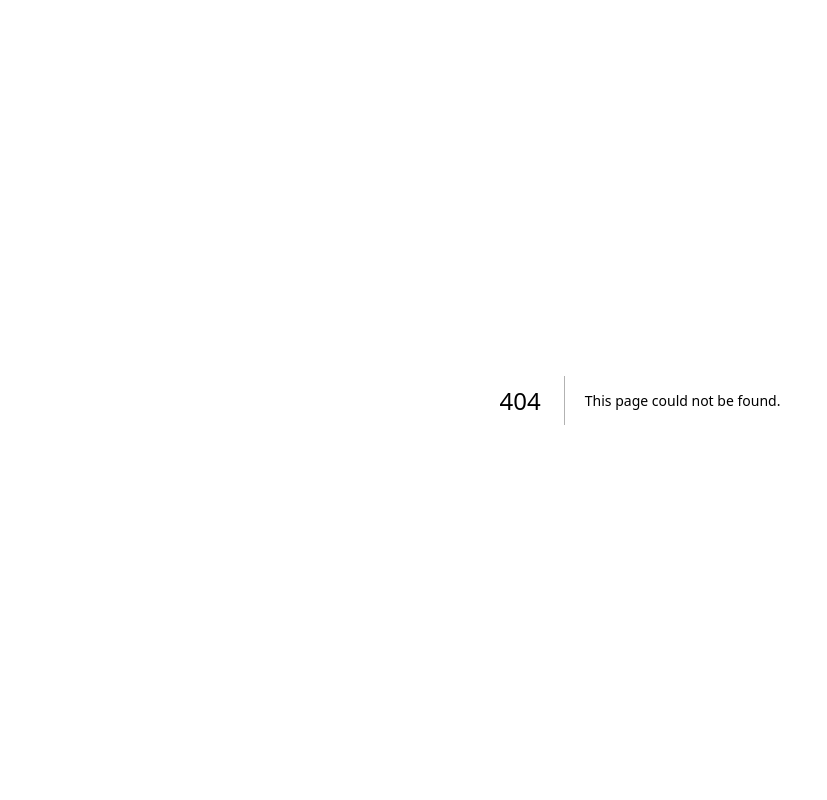
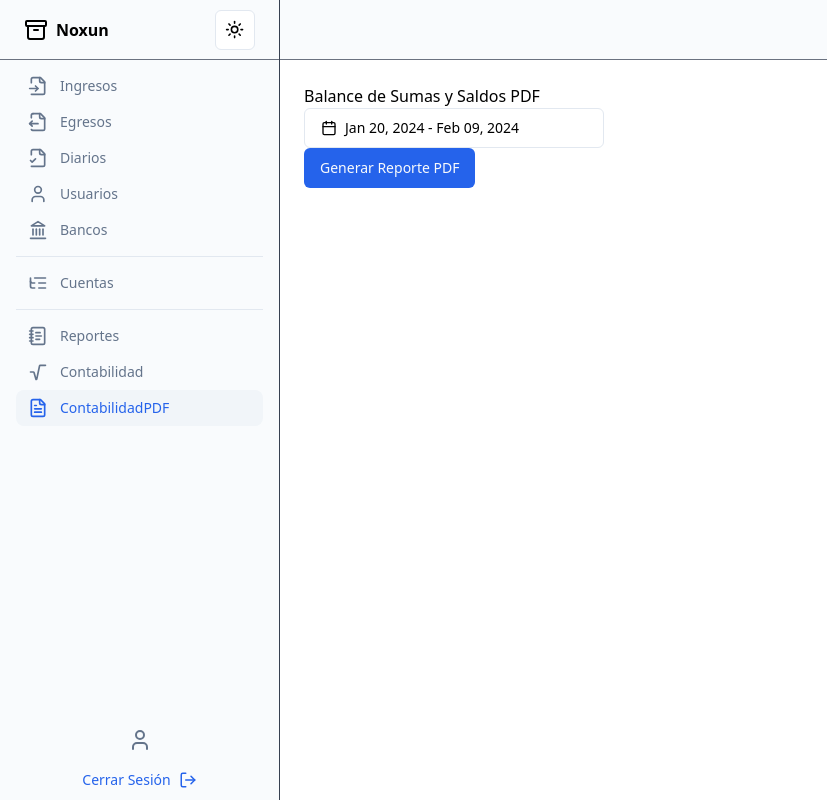
Before and after one commit to noxun/Contable-demo-deploy, a Next.js app: page /dashboard/accountingPdf in a window 1280 px wide. Before the commit this address had no page. Shown: the whole page, without its empty margins (0-827 px from the left). Built offline with nearby package versions, Linux system fonts and the light colour scheme.

Commit message:
agregado reportes desde el backend

```diff
--- /dev/null
+++ b/src/app/dashboard/accounting/page.tsx
@@ -0,0 +1,105 @@
+"use client";
+import Select from "react-select";
+import { addDays, format } from "date-fns";
+import { Calendar as CalendarIcon } from "lucide-react";
+import { DateRange } from "react-day-picker";
+
+import { cn } from "@/lib/utils";
+import { Button } from "@/components/ui/button";
+import { Calendar } from "@/components/ui/calendar";
+import {
+  Popover,
+  PopoverContent,
+  PopoverTrigger,
+} from "@/components/ui/popover";
+import { useState } from "react";
+import axios from "axios";
+
+const options = [
+  { value: "balanceDeSumas", label: "Balance De Sumas" },
+  { value: "estadoDeResultado", label: "Estado De Resultado" },
+  { value: "balanceGeneral", label: "Balance General" },
+];
+
+export default function AccountingPage() {
+  const [selectType, setSelectType] = useState<string>("");
+  const [date, setDate] = useState<DateRange | undefined>({
+    from: new Date(2024, 0, 20),
+    to: addDays(new Date(2024, 0, 20), 20),
+  })
+
+  const [fileLink, setFileLink] = useState<string | null>(null);
+
+  console.log(date, selectType);
+
+  const handleClick = async () => {
+    if (selectType && date?.from && date?.to) {
+      try {
+        const response = await axios.get(`http://localhost:5050/api/Report/Xlxs/${selectType}`, {
+          params: {
+            InitDate: format(date.from, "yyyy/MM/dd"),
+            EndDate: format(date.to, "yyyy/MM/dd"),
+            Level: 5,
+          },
+          responseType: 'text',
+        });
+
+        if (response.data) {
+          setFileLink(response.data);
+        }
+      } catch (error) {
+        console.error("Error al generar el reporte", error);
+      }
+    }
+  };
+
+  return (
+    <div>
+      <Select options={options} onChange={(value) => setSelectType(value!.value)}/>
+      <div className={cn("grid gap-2")}>
+        <Popover>
+          <PopoverTrigger asChild>
+            <Button
+              id="date"
+              variant={"outline"}
+              className={cn(
+                "w-[300px] justify-start text-left font-normal",
+                !date && "text-muted-foreground"
+              )}
+            >
+              <CalendarIcon className="mr-2 h-4 w-4" />
+              {date?.from ? (
+                date.to ? (
+                  <>
+                    {format(date.from, "LLL dd, y")} -{" "}
+                    {format(date.to, "LLL dd, y")}
+                  </>
+                ) : (
+                  format(date.from, "LLL dd, y")
+                )
+              ) : (
+                <span>Pick a date</span>
+              )}
+            </Button>
+          </PopoverTrigger>
+          <PopoverContent className="w-auto p-0" align="start">
+            <Calendar
+              initialFocus
+              mode="range"
+              defaultMonth={date?.from}
+              selected={date}
+              onSelect={setDate}
+              numberOfMonths={2}
+            />
+          </PopoverContent>
+        </Popover>
+      </div>
+      <Button onClick={handleClick}>Generar Reporte</Button>
+      {fileLink && (
+        <a href={fileLink} target="_blank" rel="noopener noreferrer" download>
+          Descargar Reporte
+        </a>
+      )}
+    </div>
+  );
+}
--- /dev/null
+++ b/src/app/dashboard/accountingPdf/page.tsx
@@ -0,0 +1,94 @@
+"use client";
+import Select from "react-select";
+import { addDays, format } from "date-fns";
+import { Calendar as CalendarIcon } from "lucide-react";
+import { DateRange } from "react-day-picker";
+
+import { cn } from "@/lib/utils";
+import { Button } from "@/components/ui/button";
+import { Calendar } from "@/components/ui/calendar";
+import {
+  Popover,
+  PopoverContent,
+  PopoverTrigger,
+} from "@/components/ui/popover";
+import { useState } from "react";
+import axios from "axios";
+
+export default function BalanceAmountsPage() {
+  const [date, setDate] = useState<DateRange | undefined>({
+    from: new Date(2024, 0, 20),
+    to: addDays(new Date(2024, 0, 20), 20),
+  });
+  const [fileLink, setFileLink] = useState<string | null>(null);
+
+  const handleClick = async () => {
+    if (date?.from && date?.to) {
+      try {
+        const response = await axios.get('http://localhost:5050/api/Report/BalanceAmounts', {
+          params: {
+            InitDate: format(date.from, "yyyy/MM/dd"),
+            EndDate: format(date.to, "yyyy/MM/dd"),
+          },
+          responseType: 'text', // Asegura que axios maneje la respuesta como texto plano
+        });
+
+        if (response.data) {
+          setFileLink(response.data); // Almacenar directamente el texto plano como enlace
+        }
+      } catch (error) {
+        console.error("Error al generar el reporte", error);
+      }
+    }
+  };
+
+  return (
+    <div>
+      <h1>Balance de Sumas y Saldos PDF</h1>
+      <div className={cn("grid gap-2")}>
+        <Popover>
+          <PopoverTrigger asChild>
+            <Button
+              id="date"
+              variant={"outline"}
+              className={cn(
+                "w-[300px] justify-start text-left font-normal",
+                !date && "text-muted-foreground"
+              )}
+            >
+              <CalendarIcon className="mr-2 h-4 w-4" />
+              {date?.from ? (
+                date.to ? (
+                  <>
+                    {format(date.from, "LLL dd, y")} -{" "}
+                    {format(date.to, "LLL dd, y")}
+                  </>
+                ) : (
+                  format(date.from, "LLL dd, y")
+                )
+              ) : (
+                <span>Pick a date</span>
+              )}
+            </Button>
+          </PopoverTrigger>
+          <PopoverContent className="w-auto p-0" align="start">
+            <Calendar
+              initialFocus
+              mode="range"
+              defaultMonth={date?.from}
+              selected={date}
+              onSelect={setDate}
+              numberOfMonths={2}
+            />
+          </PopoverContent>
+        </Popover>
+      </div>
+      <Button onClick={handleClick}>Generar Reporte PDF</Button>
+      {fileLink && (
+        <a href={fileLink} target="_blank" rel="noopener noreferrer" download>
+          Descargar Reporte PDF
+        </a>
+      )}
+    </div>
+  );
+}
```
